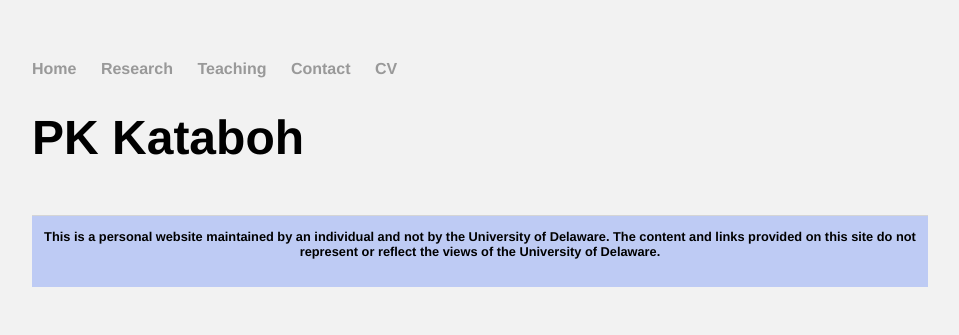
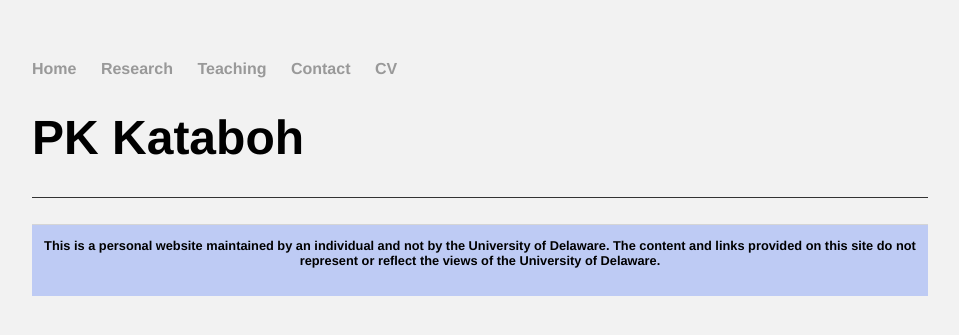
Before and after one commit to kataboh/kataboh.github.io, a Jekyll site: the page built from cv.html, in a window 1280 px wide. Shown: the top 335 px of the page, without its empty margins (160-1119 px from the left). Built offline with Jekyll 4.4.1, drawn with Linux system fonts in a browser that asks for light colours.

Commit message:
update css

```diff
--- a/css/main.css
+++ b/css/main.css
@@ -48,6 +48,6 @@ hr {
     border: 0;
     height: 1px;
     background: #333;
-    float: left;
+    position: relative;
     width: "50%"
 }
```
